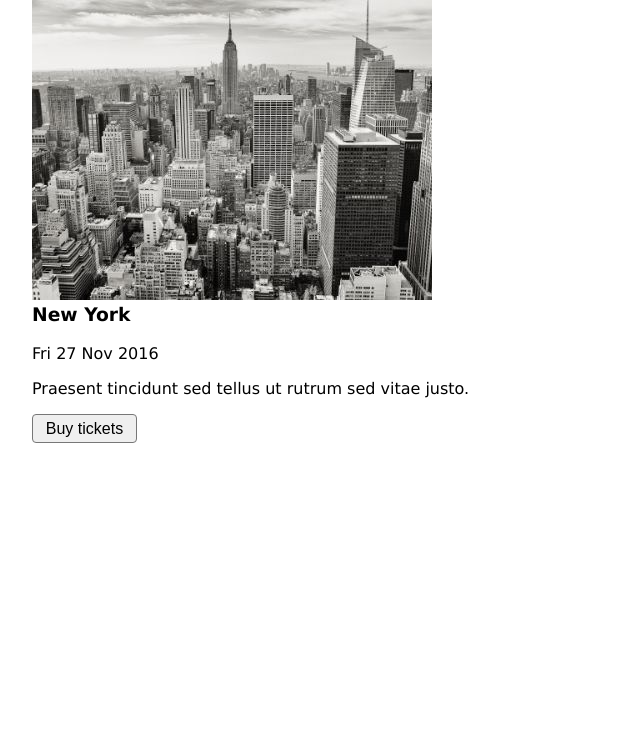
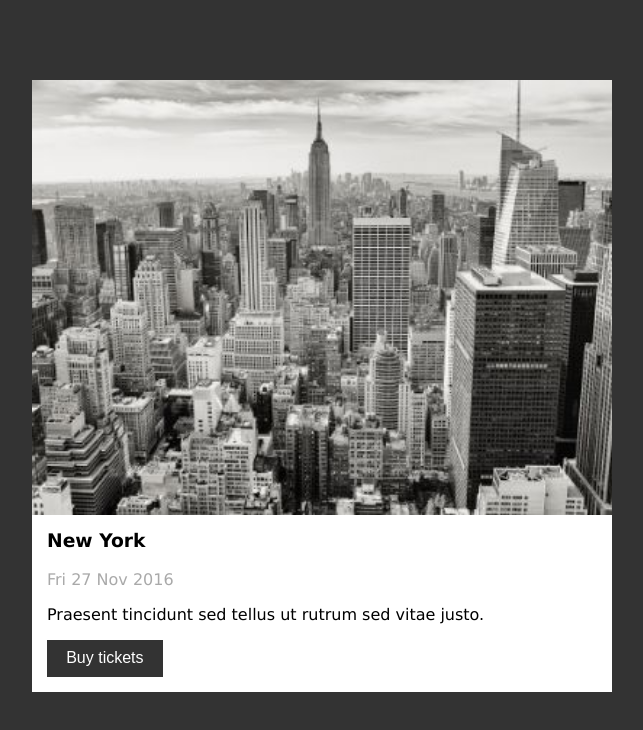
Before and after one commit to MariusCodeAcademy/feu8_1-react-cra, a React (Create React App) app: page / in a window 1280 px wide. Shown: the top 730 px of the page, without its empty margins (318-961 px from the left). Built offline with nearby package versions, Linux system fonts and the light colour scheme.

Commit message:
card css

```diff
--- a/src/style/App.css
+++ b/src/style/App.css
@@ -1,3 +1,33 @@
 h1 {
   padding-top: 50px;
 }
+body {
+  background-color: #333;
+}
+.cardsList {
+  padding-top: 80px;
+  padding-bottom: 80px;
+}
+.cardImg {
+  width: 100%;
+  display: block;
+}
+.cardInfo {
+  background-color: #fff;
+  padding: 15px;
+}
+.cardDate {
+  color: darkgray;
+}
+
+.btn {
+  border: none;
+  background-color: #333;
+  color: white;
+  border-radius: 0;
+  font-size: 16px;
+  padding: 0.6em 1.2em;
+}
+.btn:hover {
+  background-color: #626262;
+}
```
